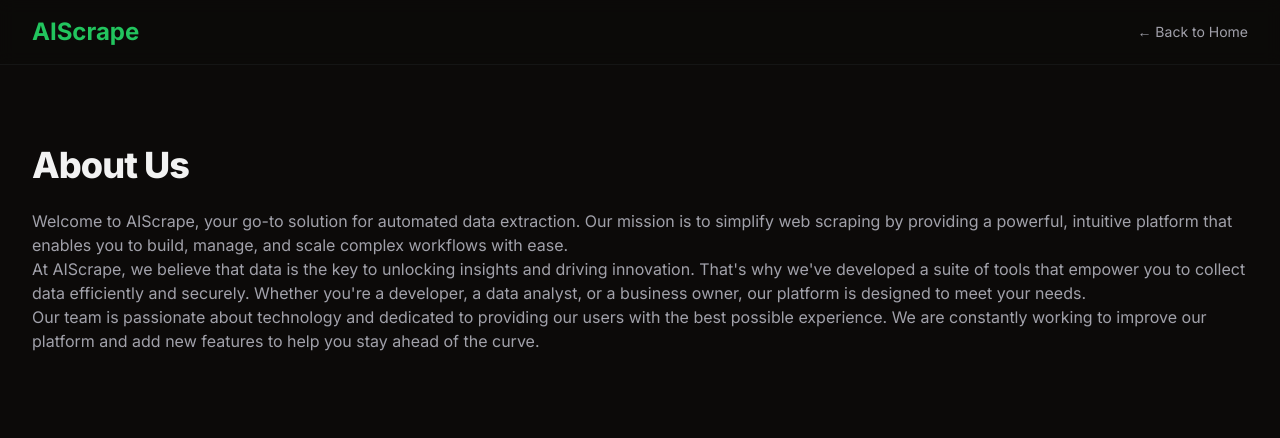
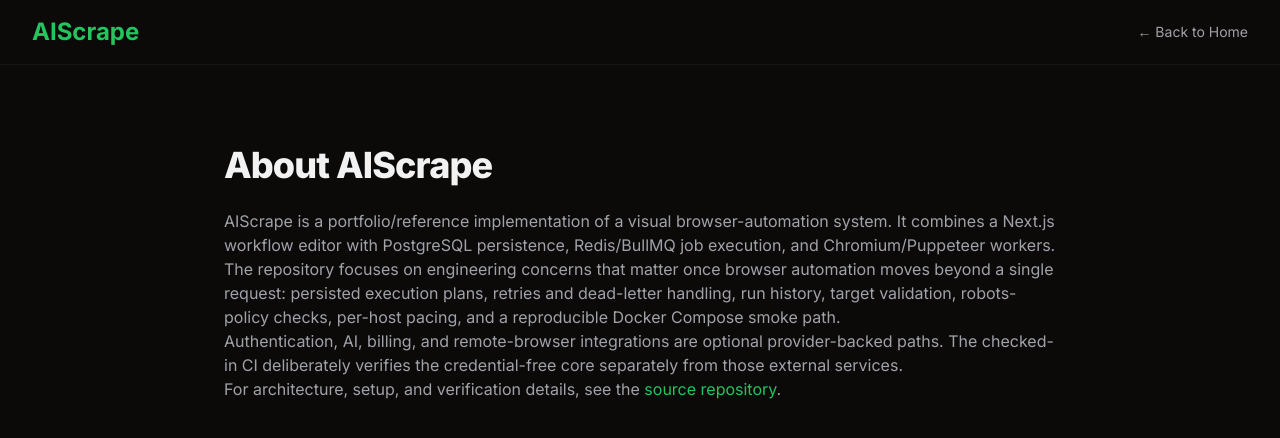
Before and after one commit to abhisek343/AIScrape, a Next.js app: page /about in a window 1280 px wide. Shown: the top 438 px of the page. Built offline with nearby package versions, Linux system fonts and the light colour scheme.

Commit message:
refactor: replace placeholder about page content

```diff
--- a/app/about/page.tsx
+++ b/app/about/page.tsx
@@ -1,29 +1,31 @@
 import Link from 'next/link';
 
-export default function AboutUs() {
+export default function About() {
   return (
     <div className="bg-background text-foreground min-h-screen">
       <header className="sticky top-0 z-50 w-full border-b border-border/40 bg-background/95 backdrop-blur supports-[backdrop-filter]:bg-background/60">
         <div className="container flex items-center justify-between h-16 max-w-screen-2xl">
-          <Link href="/" className="text-2xl font-bold text-primary">
-            AIScrape
-          </Link>
-          <Link href="/" className="text-sm text-muted-foreground hover:text-primary">
-            &larr; Back to Home
-          </Link>
+          <Link href="/" className="text-2xl font-bold text-primary">AIScrape</Link>
+          <Link href="/" className="text-sm text-muted-foreground hover:text-primary">&larr; Back to Home</Link>
         </div>
       </header>
-      <main className="container py-12 md:py-20">
-        <h1 className="text-4xl font-extrabold tracking-tight mb-6">About Us</h1>
+      <main className="container py-12 md:py-20 max-w-4xl">
+        <h1 className="text-4xl font-extrabold tracking-tight mb-6">About AIScrape</h1>
         <div className="prose prose-lg max-w-none text-muted-foreground">
           <p>
-            Welcome to AIScrape, your go-to solution for automated data extraction. Our mission is to simplify web scraping by providing a powerful, intuitive platform that enables you to build, manage, and scale complex workflows with ease.
+            AIScrape is a portfolio/reference implementation of a visual browser-automation system. It combines a Next.js workflow editor with PostgreSQL persistence, Redis/BullMQ job execution, and Chromium/Puppeteer workers.
           </p>
           <p>
-            At AIScrape, we believe that data is the key to unlocking insights and driving innovation. That's why we've developed a suite of tools that empower you to collect data efficiently and securely. Whether you're a developer, a data analyst, or a business owner, our platform is designed to meet your needs.
+            The repository focuses on engineering concerns that matter once browser automation moves beyond a single request: persisted execution plans, retries and dead-letter handling, run history, target validation, robots-policy checks, per-host pacing, and a reproducible Docker Compose smoke path.
           </p>
           <p>
-            Our team is passionate about technology and dedicated to providing our users with the best possible experience. We are constantly working to improve our platform and add new features to help you stay ahead of the curve.
+            Authentication, AI, billing, and remote-browser integrations are optional provider-backed paths. The checked-in CI deliberately verifies the credential-free core separately from those external services.
+          </p>
+          <p>
+            For architecture, setup, and verification details, see the{' '}
+            <Link className="text-primary hover:underline" href="https://github.com/abhisek343/AIScrape" target="_blank" rel="noreferrer">
+              source repository
+            </Link>.
           </p>
         </div>
       </main>
```
